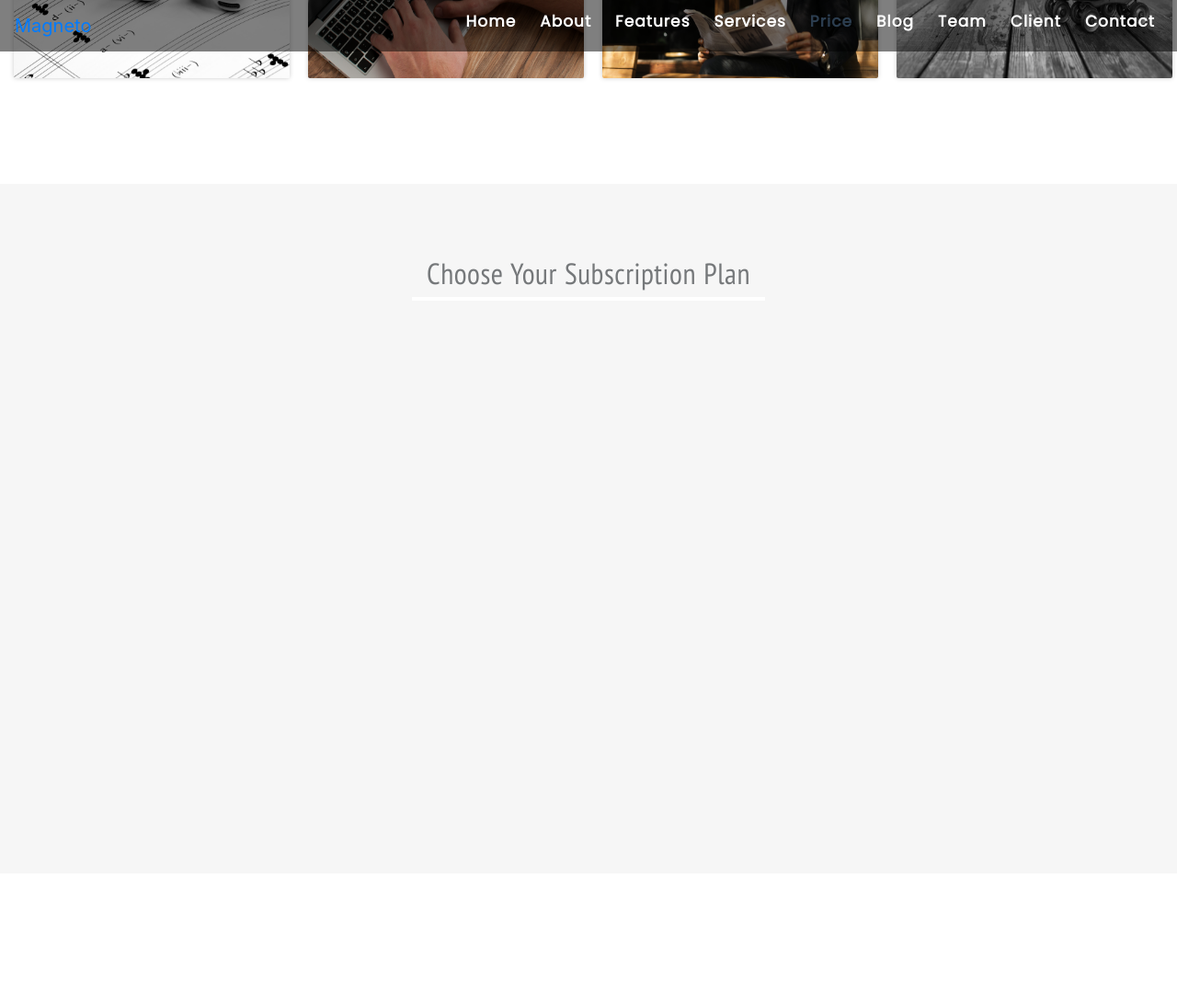
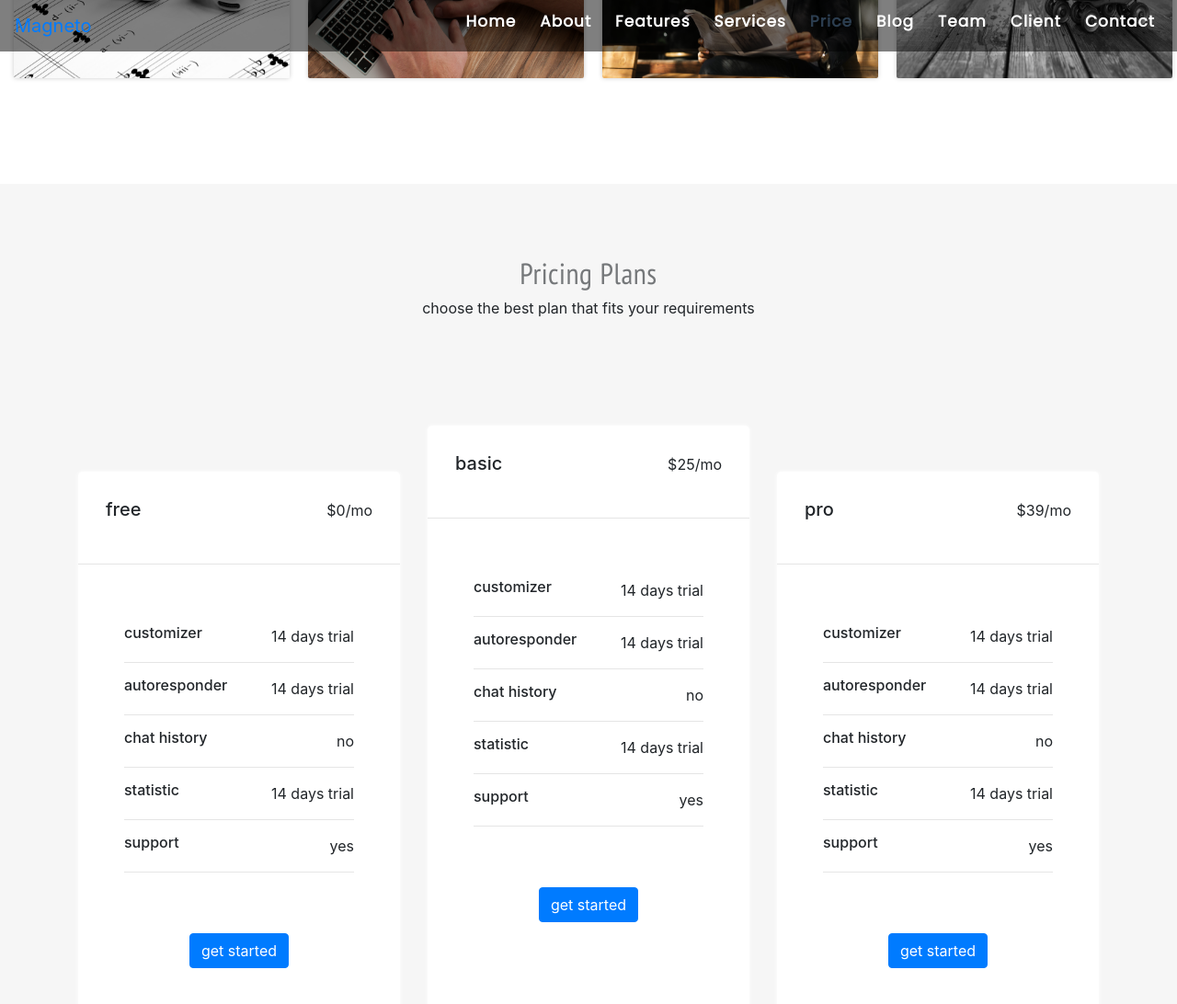
Before and after one commit to Jekyllfox/Magneto, a Jekyll site: the page built from index.html, in a window 1280 px wide and 1400 px high, scrolled down 2849 px. Shown: the top 1092 px of the window at 92% size. Built offline with Jekyll 4.4.1, drawn with Linux system fonts in a browser that asks for light colours; nearby versions of some CDN libraries; Markdown is read by kramdown in place of the engine named in the settings; before the commit the page ends 3799 px from its top, so only the background shows below that.

Commit message:
initial commit

```diff
--- a/css/style.css
+++ b/css/style.css
@@ -489,7 +489,7 @@ font-family: 'PT Sans Narrow', sans-serif;
 .price{
   margin-top: 100px;
   background-color: #F6F6F6;
-  height:750px;
+  height:1200px;
 }
 
 .price h2{
@@ -506,3 +506,31 @@ font-family: 'PT Sans Narrow', sans-serif;
   width: 30%;
   margin: 8px auto 30px auto;
 }
+.price-container{
+  margin-top: 150px;
+  background-color: #fff;
+  box-shadow: 0px 0px 5px #fff;
+  border-radius: 5px;
+  height: 600px;
+  width: 100%;
+}
+#basic{
+  height: 700px;
+  margin-top: 100px;
+}
+.top-container{
+  padding: 30px 30px;
+}
+.price-container h5,h6{
+  float: left;
+}
+.price-container span{
+  float: right;
+}
+.price-content ul{
+  padding: 50px 50px;
+  list-style-type: none;
+}
+.btn{
+  margin-top: 50px;
+}
--- a/index.html
+++ b/index.html
@@ -150,19 +150,149 @@ layout: default
 <!--======================================== Price ==================================-->
 
 <div class="price" id="price">
-    <h2>choose your subscription plan</h2>
-    <div class="underline"></div>
+    <h2>pricing plans</h2>
+    <p>choose the best plan that fits your requirements</p>
 
     <div class="container">
       <div class="row">
         <div class="col-lg-4">
+          <div class="price-container">
+            <div class="top-container">
+            <h5>free</h5>
+            <span>$0/mo</span>
+            <br>
+            </div>
+          <hr>
+            <div class="price-content">
+            <ul>
+              <li>
+                <h6>customizer</h6>
+                <span>14 days trial</span>
+                <br>
+                <hr>
 
+              </li>
+              <li>
+                <h6>autoresponder</h6>
+                <span><p>14 days trial</p></span>
+                <br>
+                <hr>
+              </li>
+              <li>
+                <h6>chat history</h6>
+                <span><p>no</p></span>
+                <br>
+                <hr>
+              </li>
+              <li>
+                <h6>statistic</h6>
+                <span><p>14 days trial</p></span>
+                <br>
+                <hr>
+              </li>
+              <li>
+                <h6>support</h6>
+                <span><p>yes</p></span>
+                <br>
+                <hr>
+              </li>
+                <button class="btn btn-primary">get started</button>
+            </ul>
+
+            </div>
+          </div>
         </div>
         <div class="col-lg-4">
+          <div class="price-container" id="basic">
+            <div class="top-container">
+            <h5>basic</h5>
+            <span>$25/mo</span>
+            <br>
+            </div>
+          <hr>
+            <div class="price-content">
+            <ul>
+              <li>
+                <h6>customizer</h6>
+                <span>14 days trial</span>
+                <br>
+                <hr>
 
+              </li>
+              <li>
+                <h6>autoresponder</h6>
+                <span><p>14 days trial</p></span>
+                <br>
+                <hr>
+              </li>
+              <li>
+                <h6>chat history</h6>
+                <span><p>no</p></span>
+                <br>
+                <hr>
+              </li>
+              <li>
+                <h6>statistic</h6>
+                <span><p>14 days trial</p></span>
+                <br>
+                <hr>
+              </li>
+              <li>
+                <h6>support</h6>
+                <span><p>yes</p></span>
+                <br>
+                <hr>
+              </li>
+                <button class="btn btn-primary">get started</button>
+            </ul>
+            </div>
+          </div>
         </div>
         <div class="col-lg-4">
+          <div class="price-container">
+            <div class="top-container">
+            <h5>pro</h5>
+            <span>$39/mo</span>
+            <br>
+            </div>
+          <hr>
+            <div class="price-content">
+            <ul>
+              <li>
+                <h6>customizer</h6>
+                <span>14 days trial</span>
+                <br>
+                <hr>
 
+              </li>
+              <li>
+                <h6>autoresponder</h6>
+                <span><p>14 days trial</p></span>
+                <br>
+                <hr>
+              </li>
+              <li>
+                <h6>chat history</h6>
+                <span><p>no</p></span>
+                <br>
+                <hr>
+              </li>
+              <li>
+                <h6>statistic</h6>
+                <span><p>14 days trial</p></span>
+                <br>
+                <hr>
+              </li>
+              <li>
+                <h6>support</h6>
+                <span><p>yes</p></span>
+                <br>
+                <hr>
+              </li>
+                <button class="btn btn-primary">get started</button>
+            </ul>
+            </div>
+          </div>
         </div>
       </div>
     </div>
```
Also changed, not shown: 2 other files.
